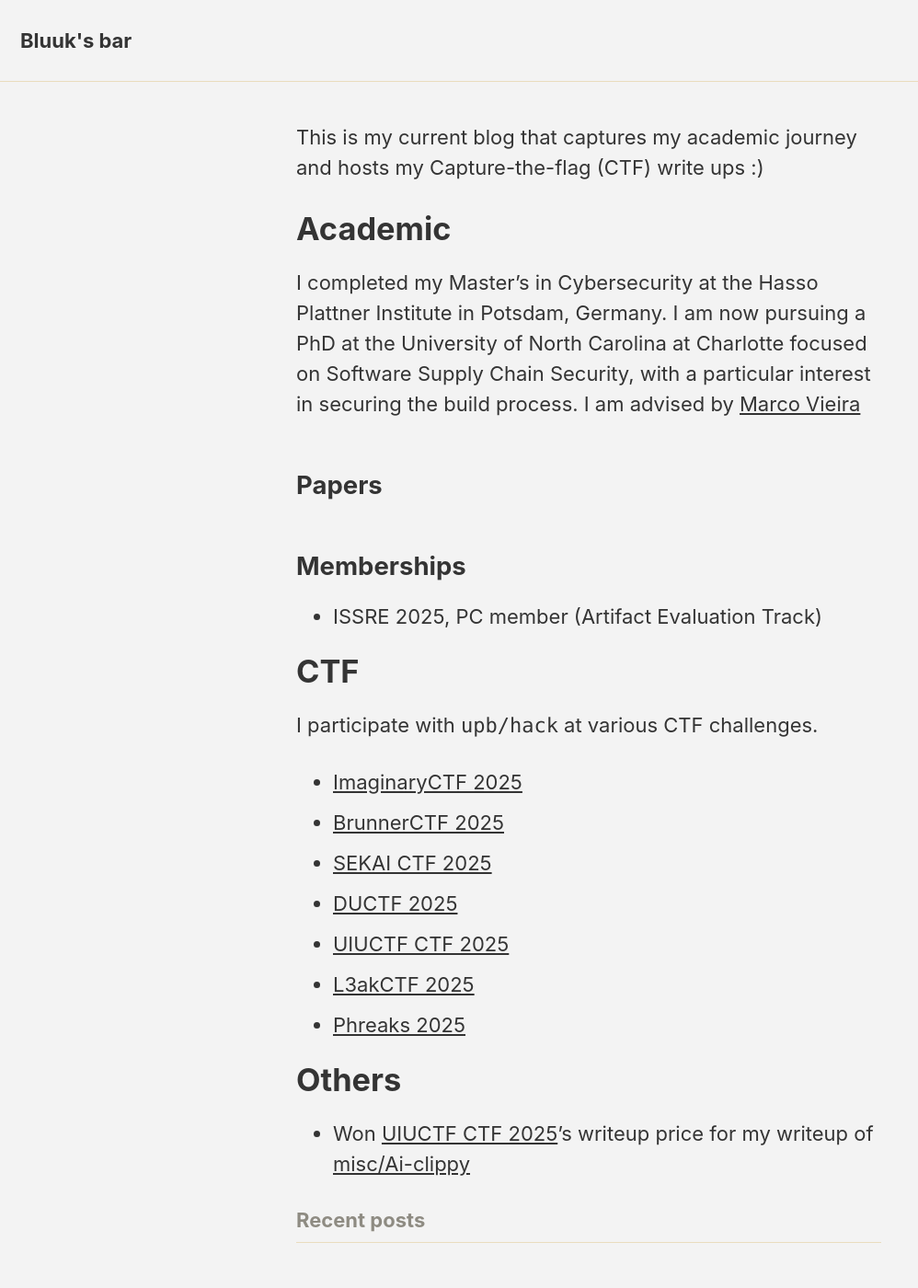
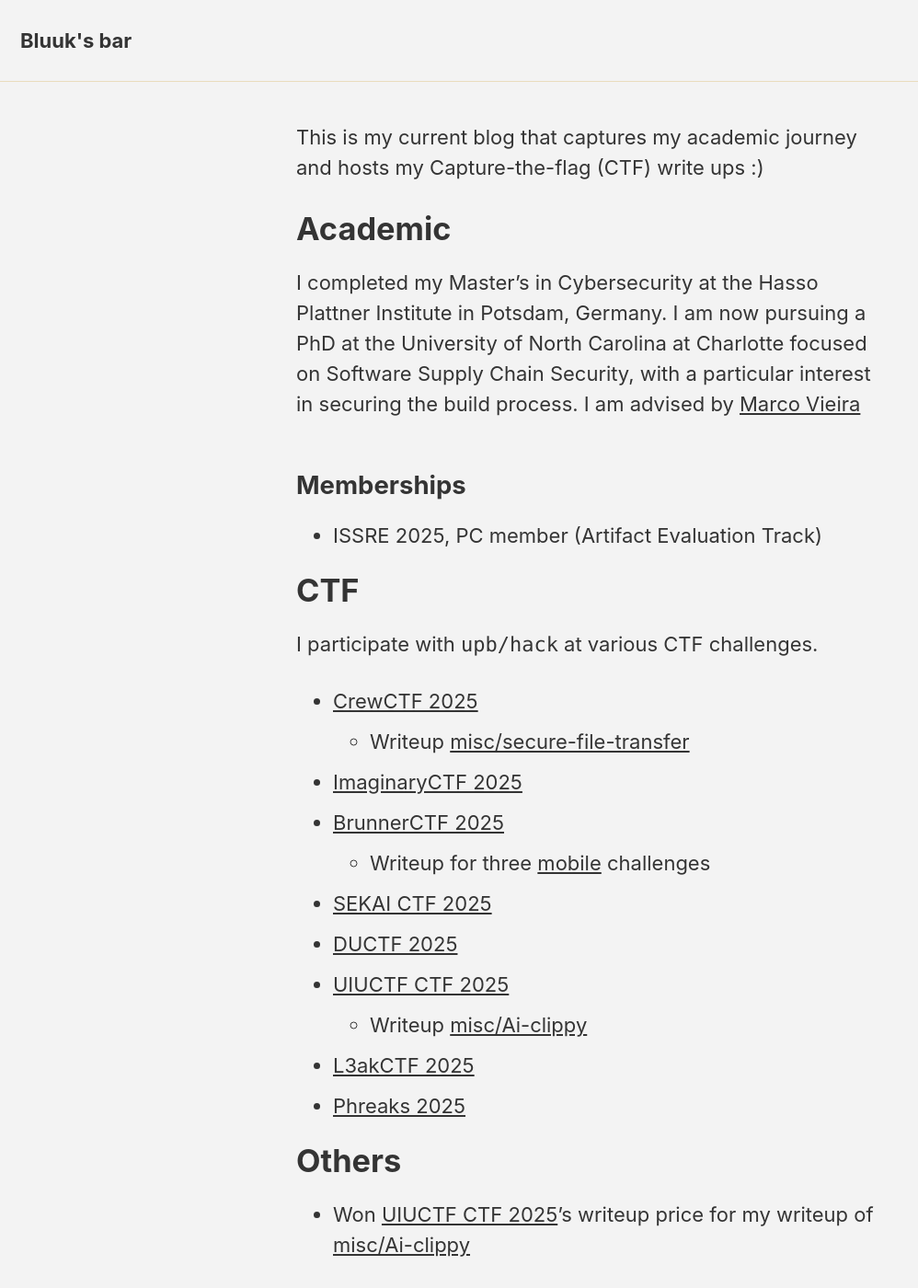
Before and after one commit to bluuuk/bluuuk.github.io, a Jekyll site: the page built from index.md, in a window 1280 px wide and 1400 px high. Shown: the whole window at 92% size, without its empty margins (0-998 px from the left). Built offline with Jekyll 4.4.1, drawn with Linux system fonts in a browser that asks for light colours; cached includes are drawn as plain includes; our own code applies the rules of GitHub Pages for plain Markdown files; a script that is not in the unit is left out.

Commit message:
Update CTF

```diff
--- a/index.md
+++ b/index.md
@@ -4,8 +4,6 @@ This is my current blog that captures my academic journey and hosts my Capture-t
 # Academic
 
 I completed my Master's in Cybersecurity at the Hasso Plattner Institute in Potsdam, Germany. I am now pursuing a PhD at the University of North Carolina at Charlotte focused on Software Supply Chain Security, with a particular interest in securing the build process. I am advised by [Marco Vieira](https://mpvieira.github.io/)
-
-## Papers
 
 ## Memberships
 
@@ -15,14 +13,18 @@ I completed my Master's in Cybersecurity at the Hasso Plattner Institute in Pots
 
 I participate with `upb/hack` at various CTF challenges.
 
+- [CrewCTF 2025](https://github.com/bluuuk/ctf/tree/master/imaginary2025)
+    - Writeup [misc/secure-file-transfer](/blog/crew_secure-file-transfer/)
 - [ImaginaryCTF 2025](https://github.com/bluuuk/ctf/tree/master/imaginary2025)
 - [BrunnerCTF 2025](https://github.com/bluuuk/ctf/tree/master/Brunner2025)
+    - Writeup for three [mobile](/blog/brunnerctf-mobile/) challenges
 - [SEKAI CTF 2025](https://github.com/bluuuk/ctf/tree/master/sekai25)
 - [DUCTF 2025](https://github.com/bluuuk/ctf/tree/master/ductf2025/ai_bank)
 - [UIUCTF CTF 2025](https://github.com/bluuuk/ctf/tree/master/UICTF25)
+    - Writeup [misc/Ai-clippy](/blog/uiuctf_ai-clippy/)
 - [L3akCTF 2025](https://github.com/bluuuk/ctf/tree/master/L3KE2025)
 - [Phreaks 2025](https://github.com/bluuuk/ctf/tree/master/phreaks2025)
 
 # Others
 
-- Won [UIUCTF CTF 2025](https://github.com/sigpwny/UIUCTF-2025-Public/blob/main/WRITEUPS.md)'s writeup price for my writeup of [misc/Ai-clippy](https://github.com/sigpwny/UIUCTF-2025-Public/blob/main/WRITEUPS.md)
+- Won [UIUCTF CTF 2025](https://github.com/sigpwny/UIUCTF-2025-Public/blob/main/WRITEUPS.md)'s writeup price for my writeup of [misc/Ai-clippy](/blog/uiuctf_ai-clippy/)
```
